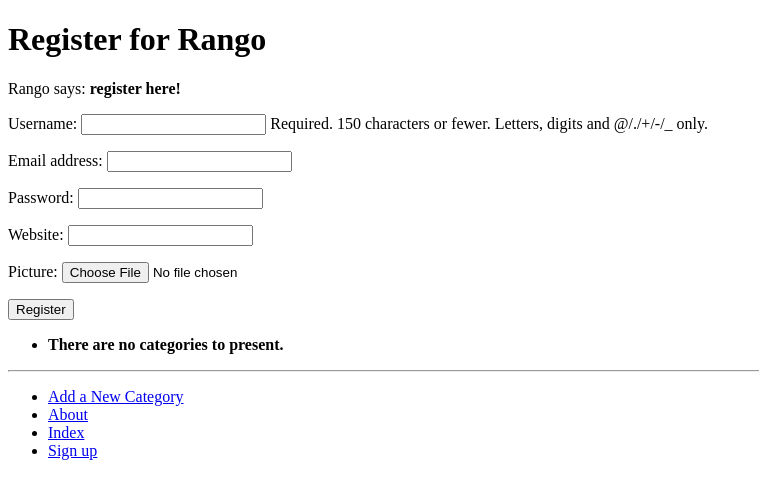
After one commit to flagstad/tango_with_django_project, a Django app: page /rango/register in a window 1280 px wide. The commit adds this page. Shown: the top 499 px of the page, without its empty margins (0-759 px from the left). Run offline with Django 3.2, Linux system fonts and the light colour scheme; data that the repository does not hold is empty.

Commit message:
register

```diff
--- a/rango/admin.py
+++ b/rango/admin.py
@@ -1,5 +1,5 @@
 from django.contrib import admin
-from rango.models import Category, Page
+from rango.models import Category, Page, UserProfile
 
 # Register your models here.
 
@@ -11,3 +11,4 @@ class CategoryAdmin(admin.ModelAdmin):
 
 admin.site.register(Category, CategoryAdmin)
 admin.site.register(Page, PageAdmin)
+admin.site.register(UserProfile)
--- a/rango/forms.py
+++ b/rango/forms.py
@@ -1,5 +1,6 @@
 from django import forms
-from rango.models import Category, Page
+from rango.models import Category, Page, UserProfile
+from django.contrib.auth.models import User
 
 class CategoryForm(forms.ModelForm):
     name = forms.CharField(max_length=128, help_text='Please enter the category name')
@@ -31,3 +32,15 @@ class PageForm(forms.ModelForm):
             cleaned_data['url'] = url
 
         return cleaned_data
+
+class UserForm(forms.ModelForm):
+    password = forms.CharField(widget=forms.PasswordInput())
+
+    class Meta:
+        model = User
+        fields = ('username', 'email', 'password',)
+
+class UserProfileForm(forms.ModelForm):
+    class Meta:
+        model = UserProfile
+        fields = ('website', 'picture', )
--- a/rango/models.py
+++ b/rango/models.py
@@ -1,5 +1,7 @@
 from django.db import models
 from django.template.defaultfilters import slugify
+from django.contrib.auth.models import User
+
 
 # Create your models here.
 
@@ -27,3 +29,12 @@ class Page(models.Model):
 
     def __str__(self):
         return self.title
+
+class UserProfile(models.Model):
+    user = models.OneToOneField(User, on_delete=models.CASCADE)
+
+    website = models.URLField(blank = True)
+    picture = models.ImageField(upload_to='profile_images', blank = True)
+
+    def __str__(self):
+        return self.user.username
--- a/rango/urls.py
+++ b/rango/urls.py
@@ -9,5 +9,6 @@ urlpatterns = [
     path('category/<slug:category_name_slug>/', views.show_category, name = 'show_category'),
     path('add_category/', views.add_category, name = 'add_category'),
     path('category/<slug:category_name_slug>/add_page/', views.add_page, name = 'add_page'),
+    path('register', views.register, name = 'register'),
     path('about/', views.about, name='about'),
 ]
--- a/rango/views.py
+++ b/rango/views.py
@@ -1,7 +1,7 @@
 from django.shortcuts import render, redirect
 from django.urls import reverse
-from django.http import HttpResponse
 from rango.models import Category, Page
+from rango.forms import UserForm, UserProfileForm
 from rango.forms import CategoryForm, PageForm
 
 # Create your views here.
@@ -75,3 +75,38 @@ def add_page(request, category_name_slug):
 
     context_dict = {'form': form, 'category': category}
     return render(request, 'rango/add_page.html', context = context_dict)
+
+def register(request):
+    registered = False
+
+    if request.method == 'POST':
+        user_form = UserForm(request.POST)
+        profile_form = UserProfileForm(request.POST)
+
+        if user_form.is_valid() and profile_form.is_valid():
+            user = user_form.save()
+
+            user.set_password(user.password)
+            user.save()
+
+            profile = profile_form.save(commit = False)
+            profile.user = user
+
+            if 'picture' in request.FILES:
+                print('here')
+                profile.picture = request.FILES['picture']
+
+            profile.save()
+
+            registered = True
+        else:
+            print(user_form.errors, profile_form.errors)
+    else:
+        user_form = UserForm()
+        profile_form = UserProfileForm()
+
+    return render(request, 'rango/register.html', context = {
+        'user_form': user_form,
+        'profile_form': profile_form,
+        'registered': registered,
+    })
--- a/templates/rango/base.html
+++ b/templates/rango/base.html
@@ -31,6 +31,7 @@
             <li><a href="{% url 'rango:add_category' %}">Add a New Category</a></li>
             <li><a href="{% url 'rango:about' %}">About</a></li>
             <li><a href="{% url 'rango:index' %}">Index</a></li>
+            <li><a href="{% url 'rango:register' %}">Sign up</a></li>
         </ul>
     </div>
 </body>
--- /dev/null
+++ b/templates/rango/register.html
@@ -0,0 +1,22 @@
+{% extends 'rango/base.html' %}
+{% load staticfiles %}
+
+{% block title_block %}
+    Register
+{% endblock %}
+
+{% block body_block %}
+    <h1>Register for Rango</h1>
+    {% if registered %}
+        Rango says: <strong>thank you for registering!</strong>
+        <a href="{% url 'rango:index' %}">Return to homepage</a><br/ >
+    {% else %}
+        Rango says: <strong>register here!</strong>
+        <form id='register_form' method='POST' action="{% url 'rango:register' %}" enctype='multipart/form-data'>
+            {% csrf_token %}
+            {{ user_form.as_p }}
+            {{ profile_form.as_p }}
+            <input type="submit" name='submit' value='Register'>
+        </form>
+    {% endif %}
+{% endblock %}
```
Also changed, not shown: media/profile_images/father.jpeg (added), rango/migrations/0005_userprofile.py (added).
